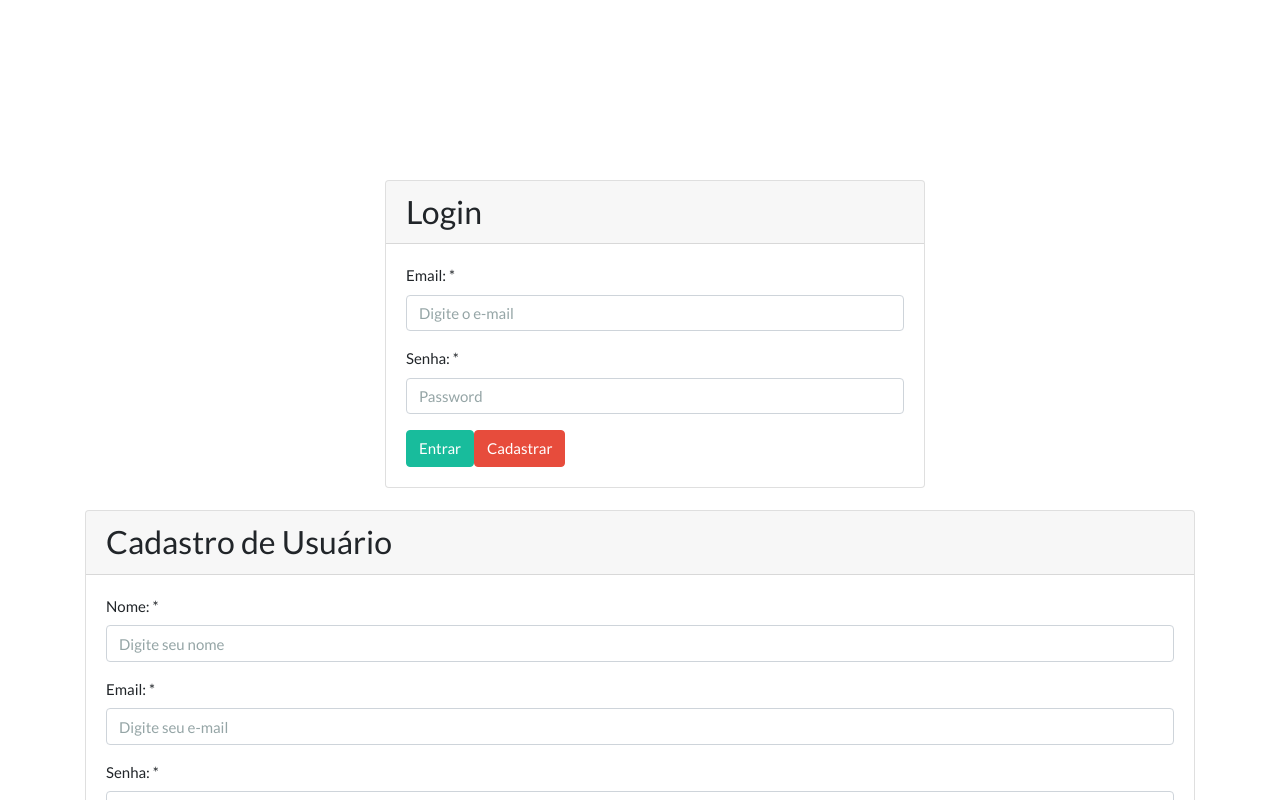
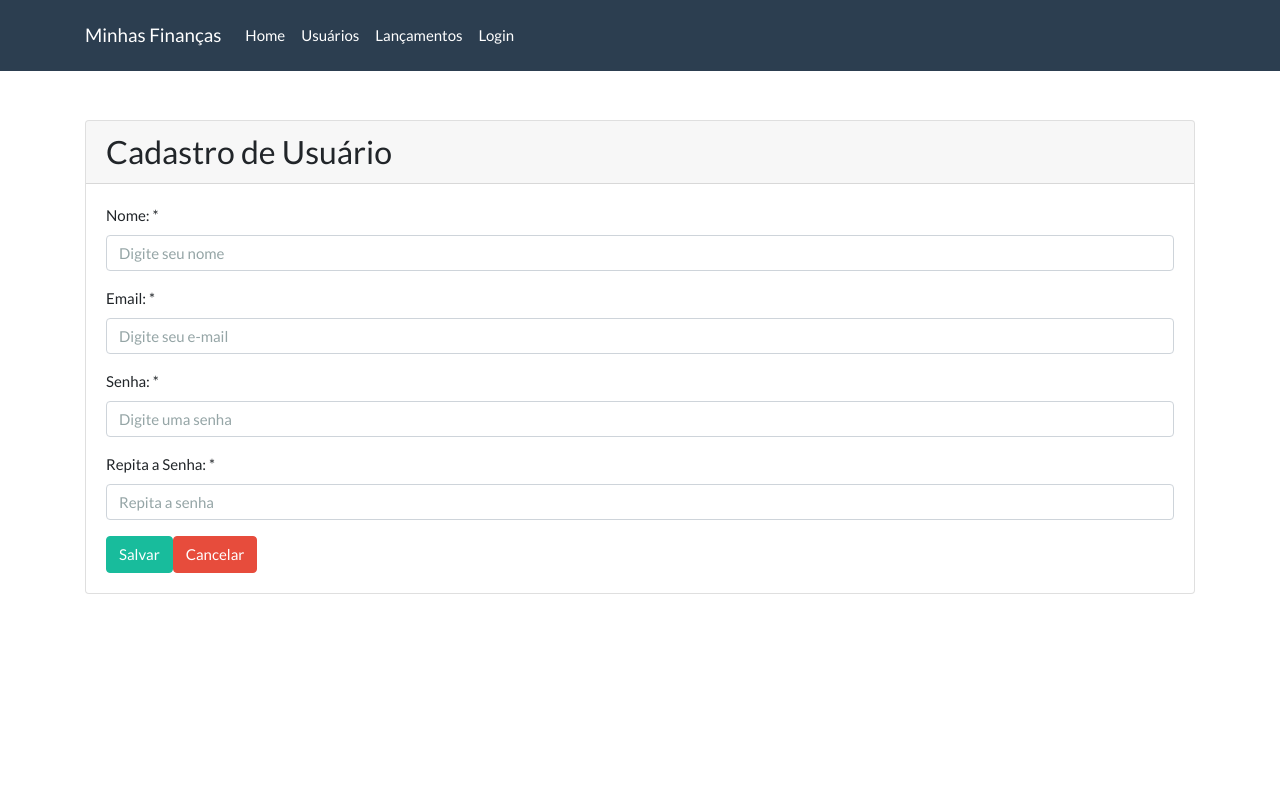
Before and after one commit to LuanaDG/financas-app-frontend, a React (Create React App) app: page /#/cadastro-usuarios in a window 1280 px wide. Shown: the top 800 px of the page. Built offline with nearby package versions, Linux system fonts and the light colour scheme.

Commit message:
Navbar e ajuste das rotas

```diff
--- a/public/index.html
+++ b/public/index.html
@@ -1,22 +1,29 @@
 <!DOCTYPE html>
 <html lang="en">
+
 <head>
   <meta charset="utf-8" />
   <link rel="icon" href="%PUBLIC_URL%/favicon.ico" />
   <meta name="viewport" content="width=device-width, initial-scale=1" />
   <meta name="theme-color" content="#000000" />
-    <meta
-      name="description"
-      content="Web site created using create-react-app"
-    />
+  <meta name="description" content="Web site created using create-react-app" />
   <link rel="apple-touch-icon" href="%PUBLIC_URL%/logo192.png" />
 
   <link rel="manifest" href="%PUBLIC_URL%/manifest.json" />
 
   <title>React App</title>
 </head>
+
 <body>
   <noscript>You need to enable JavaScript to run this app.</noscript>
   <div id="root"></div>
+
+  <script src="https://cdnjs.cloudflare.com/ajax/libs/jquery/3.4.1/jquery.min.js"></script>
+
+  <script src="https://cdnjs.cloudflare.com/ajax/libs/popper.js/2.4.4/umd/popper.min.js"></script>
+
+  <script src="https://cdnjs.cloudflare.com/ajax/libs/twitter-bootstrap/4.5.0/js/bootstrap.min.js"></script>
+
 </body>
+
 </html>
--- /dev/null
+++ b/src/components/navbar.js
@@ -0,0 +1,27 @@
+import React from 'react';
+import NavbarItem from './navbarItem';
+
+function Navbar() {
+
+  return (
+    <div className="navbar navbar-expand-lg fixed-top navbar-dark bg-primary">
+      <div className="container">
+        <a href="" className="navbar-brand">Minhas Finanças</a>
+        <button className="navbar-toggler" type="button"
+          data-toggle="collapse" data-target="#navbarResponsive"
+          aria-controls="navbarResponsive" aria-expanded="false" aria-label="Toggle navigation">
+          <span className="navbar-toggler-icon"></span>
+        </button>
+        <div className="collapse navbar-collapse" id="navbarResponsive">
+          <ul className="navbar-nav">
+            <NavbarItem href="#/" label="Home" />
+            <NavbarItem href="#/cadastro-usuarios" label="Usuários" />
+            <NavbarItem href="#/" label="Lançamentos" />
+            <NavbarItem href="#/login" label="Login" />
+          </ul>
+        </div>
+      </div>
+    </div>
+  )
+}
+export default Navbar;
--- /dev/null
+++ b/src/components/navbarItem.js
@@ -0,0 +1,11 @@
+import React from 'react';
+
+function NavbarItem(props) {
+
+  return (
+    <li className="nav-item">
+      <a className="nav-link" href={props.href}>{props.label}</a>
+    </li>
+  )
+}
+export default NavbarItem;
--- a/src/main/App.js
+++ b/src/main/App.js
@@ -1,6 +1,7 @@
 import React from 'react';
-import Login from '../views/login';
-import CadastroUsuario from '../views/cadastroUsuario';
+
+import Rotas from './rotas';
+import Navbar from '../components/navbar';
 
 import 'bootswatch/dist/flatly/bootstrap.css';
 import '../custom.css';
@@ -8,17 +9,15 @@
 
 class App extends React.Component {
 
-  state = {
-
-  }
-
   render(){
     return (
-     <div>
-       <Login />
+      <>
+      <Navbar />
+     <div className="container">
+       <Rotas />
        <br/>
-       <CadastroUsuario />
      </div>
+     </>
     )
 
   }
--- a/src/main/rotas.js
+++ b/src/main/rotas.js
@@ -14,3 +14,4 @@
 
   )
 }
+export default Rotas;
--- a/src/views/cadastroUsuario.js
+++ b/src/views/cadastroUsuario.js
@@ -1,8 +1,9 @@
 import React from 'react';
 import Card from '../components/card';
 import FormGroup from '../components/form-group'
+import { withRouter } from 'react-router-dom';
 
-export default class Login extends React.Component {
+class CadastroUsuario extends React.Component {
 
   state = {
     nome: '',
@@ -15,9 +16,14 @@
     console.log(this.state)
   }
 
+  cancelar = () => {
+    this.props.history.push('/login')
+  }
+
+
   render() {
     return (
-      <div className="container">
+
       <Card title="Cadastro de Usuário">
         <div className="row">
           <div className="col-lg-12">
@@ -59,12 +65,12 @@
                   placeholder="Repita a senha" />
               </FormGroup>
               <button onClick={this.cadastrar} type="button" className="btn btn-success">Salvar</button>
-                <button type="button" className="btn btn-danger">Cancelar</button>
+              <button onClick={this.cancelar} type="button" className="btn btn-danger">Cancelar</button>
             </div>
           </div>
         </div>
       </Card>
-      </div>
     )
   }
 }
+export default  withRouter (CadastroUsuario);
--- a/src/views/login.js
+++ b/src/views/login.js
@@ -1,8 +1,9 @@
 import React from 'react';
 import Card from '../components/card';
 import FormGroup from '../components/form-group'
+import { withRouter } from 'react-router-dom';
 
-export default class Login extends React.Component {
+class Login extends React.Component {
 
     state = {
         email: '',
@@ -14,9 +15,13 @@
         console.log('senha', this.state.senha)
     }
 
+    prepareCadastrar = () => {
+        this.props.history.push('/cadastro-usuarios')
+    }
+
     render() {
         return (
-            <div className="container">
+
             <div className="row">
                 <div className="col-md-6" style={{ position: 'relative', left: '300px' }}>
                     <div className="bs-docs-section">
@@ -28,7 +33,7 @@
                                             <FormGroup label="Email: *" htmlFor="exampleInputEmail1">
                                                 <input type="email"
                                                     value={this.state.email}
-                                                        onChange={e => this.setState({email: e.target.value})}
+                                                    onChange={e => this.setState({ email: e.target.value })}
                                                     className="form-control"
                                                     id="exampleInputEmail1"
                                                     aria-describedby="emailHelp"
@@ -37,13 +42,13 @@
                                             <FormGroup label="Senha: *" htmlFor="exampleInputPassword1">
                                                 <input type="password"
                                                     value={this.state.senha}
-                                                        onChange={e => this.setState({senha: e.target.value})}
+                                                    onChange={e => this.setState({ senha: e.target.value })}
                                                     className="form-control"
                                                     id="exampleInputPassword1"
                                                     placeholder="Password" />
                                             </FormGroup>
                                             <button onClick={this.entrar} className="btn btn-success">Entrar</button>
-                                                <button className="btn btn-danger">Cadastrar</button>
+                                            <button onClick={this.prepareCadastrar} className="btn btn-danger">Cadastrar</button>
                                         </fieldset>
                                     </div>
                                 </div>
@@ -53,7 +58,7 @@
                 </div>
 
             </div>
-            </div>
         )
     }
 }
+export default withRouter (Login);
```
Also changed, not shown: src/views/home.js (added), 2 other files (tests, documents, lock files or other folders). Lines whose indentation alone changed are shown as unchanged.
